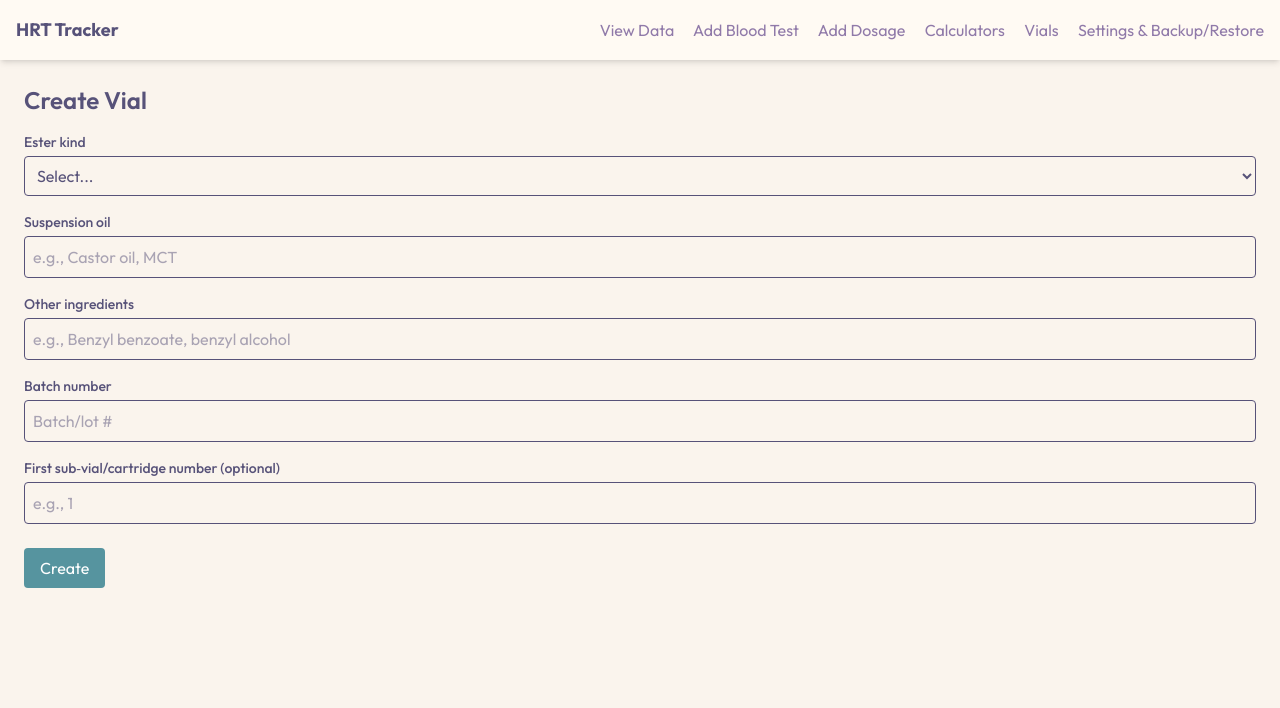
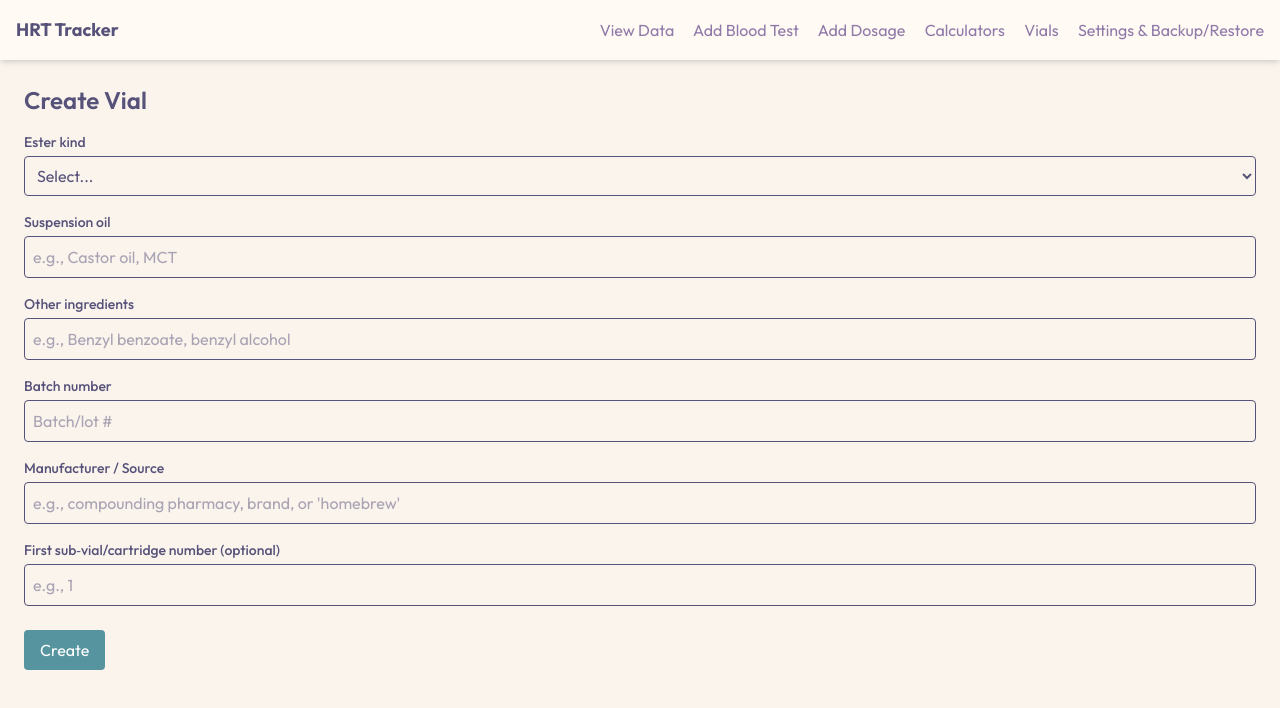
Before and after one commit to chaos-dotcom/hrt-tracker, a SvelteKit app: page /vials/create in a window 1280 px wide. Shown: the top 708 px of the page. Built offline with nearby package versions, Linux system fonts and the light colour scheme.

Commit message:
feat: add Manufacturer / Source to vial tracking

```diff
--- a/src/lib/storage.svelte.ts
+++ b/src/lib/storage.svelte.ts
@@ -117,7 +117,7 @@ class hrtStore {
     this.data.measurements = this.data.measurements.filter((m) => m !== measurement);
   }
 
-  createVial(input: { esterKind?: string; suspensionOil?: string; otherIngredients?: string; batchNumber?: string }): string {
+  createVial(input: { esterKind?: string; suspensionOil?: string; otherIngredients?: string; batchNumber?: string; source?: string }): string {
     const id = globalThis.crypto?.randomUUID?.() ?? String(Date.now());
     const vial: Vial = {
       id,
@@ -125,6 +125,7 @@ class hrtStore {
       suspensionOil: input.suspensionOil,
       otherIngredients: input.otherIngredients,
       batchNumber: input.batchNumber,
+      source: input.source,
       createdAt: Date.now(),
       subVials: []
     };
--- a/src/lib/types.ts
+++ b/src/lib/types.ts
@@ -168,6 +168,7 @@ export interface Vial {
   suspensionOil?: string;
   otherIngredients?: string;
   batchNumber?: string;
+  source?: string; // Manufacturer / source
   createdAt: UnixTime;
   subVials: SubVial[];
 }
--- a/src/routes/vials/+page.svelte
+++ b/src/routes/vials/+page.svelte
@@ -34,6 +34,7 @@
             <div>
               <div class="font-medium">{v.esterKind || '—'}</div>
               <div class="text-sm opacity-80">Batch: {v.batchNumber || '—'}</div>
+              <div class="text-sm opacity-80">Source: {v.source || '—'}</div>
               <div class="text-sm opacity-80">Suspension oil: {v.suspensionOil || '—'}</div>
               <div class="text-sm opacity-80">Other ingredients: {v.otherIngredients || '—'}</div>
               <div class="text-xs opacity-60 mt-1">Created {new Date(v.createdAt).toLocaleString()}</div>
--- a/src/routes/vials/create/+page.svelte
+++ b/src/routes/vials/create/+page.svelte
@@ -9,6 +9,7 @@
   let suspensionOil: string = '';
   let otherIngredients: string = '';
   let batchNumber: string = '';
+  let source: string = '';
   let firstSubNumber: string = '';
 
   function submit(e: Event) {
@@ -18,7 +19,8 @@
       esterKind: ester || undefined,
       suspensionOil: suspensionOil.trim() || undefined,
       otherIngredients: otherIngredients.trim() || undefined,
-      batchNumber: batchNumber.trim() || undefined
+      batchNumber: batchNumber.trim() || undefined,
+      source: source.trim() || undefined
     });
     if (firstSubNumber.trim()) {
       hrtData.addSubVial(id, firstSubNumber.trim());
@@ -56,6 +58,10 @@
       <input class="border rounded px-2 py-2 w-full" placeholder="Batch/lot #" bind:value={batchNumber} />
     </div>
     <div>
+      <label class="block text-sm font-medium mb-1">Manufacturer / Source</label>
+      <input class="border rounded px-2 py-2 w-full" placeholder="e.g., compounding pharmacy, brand, or 'homebrew'" bind:value={source} />
+    </div>
+    <div>
       <label class="block text-sm font-medium mb-1">First sub‑vial/cartridge number (optional)</label>
       <input class="border rounded px-2 py-2 w-full" placeholder="e.g., 1" bind:value={firstSubNumber} />
     </div>
```
